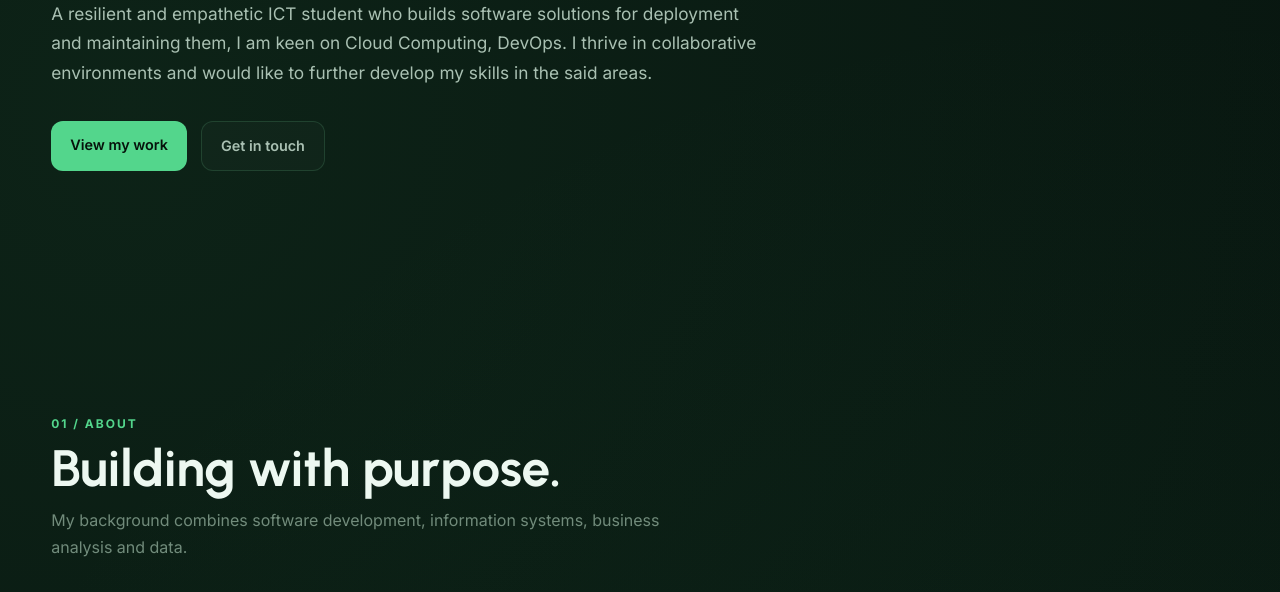
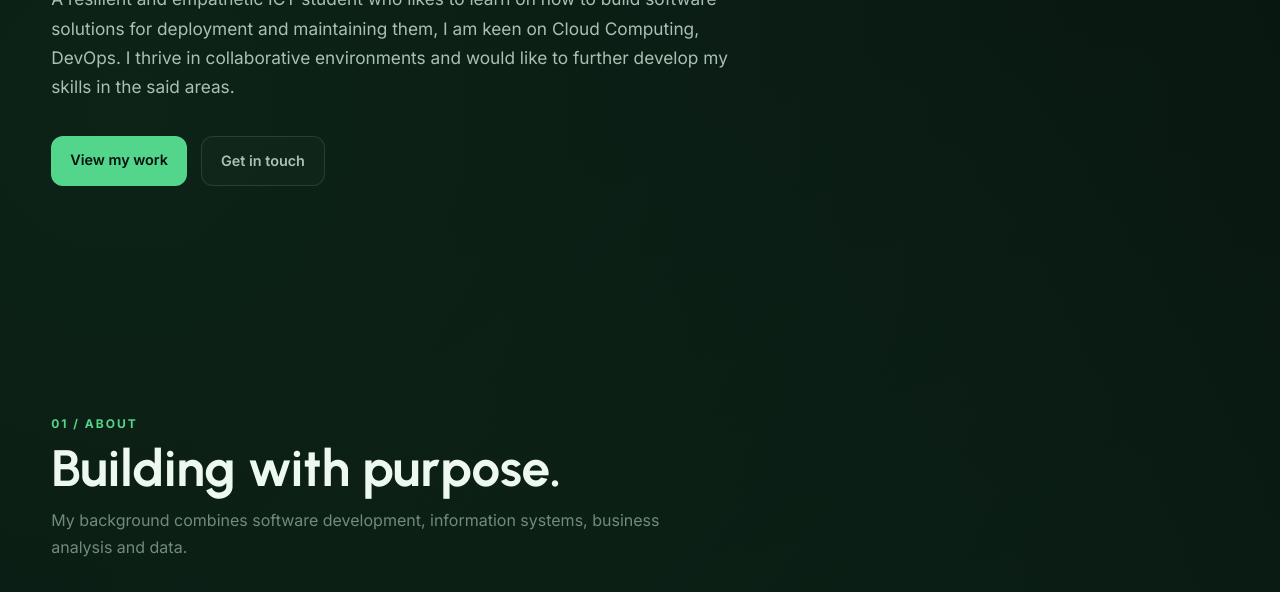
Before and after one commit to Tuewna/my-portfolio, a plain HTML site: page index.html in a window 1280 px wide. Shown: the part 508-1100 px from the top of the page. Drawn offline with Linux system fonts and the light colour scheme.

Commit message:
Update index.html
editing description again

```diff
--- a/index.html
+++ b/index.html
@@ -872,11 +872,14 @@
         </h1>
 
         <p>
-            A resilient and empathetic ICT student who builds
-            software solutions for deployment and maintaining them,
-            I am keen on Cloud Computing, DevOps. I thrive in
-            collaborative environments and would like to further
-            develop my skills in the said areas.
+            A resilient and empathetic ICT student who likes to
+            learn on how to build software solutions for deployment
+            and maintaining them, I am keen on Cloud Computing, DevOps.
+            I thrive in collaborative environments and would like to
+            further  develop my skills in the said areas.
+
+
+
         </p>
 
         <div class="hero-actions">
```
